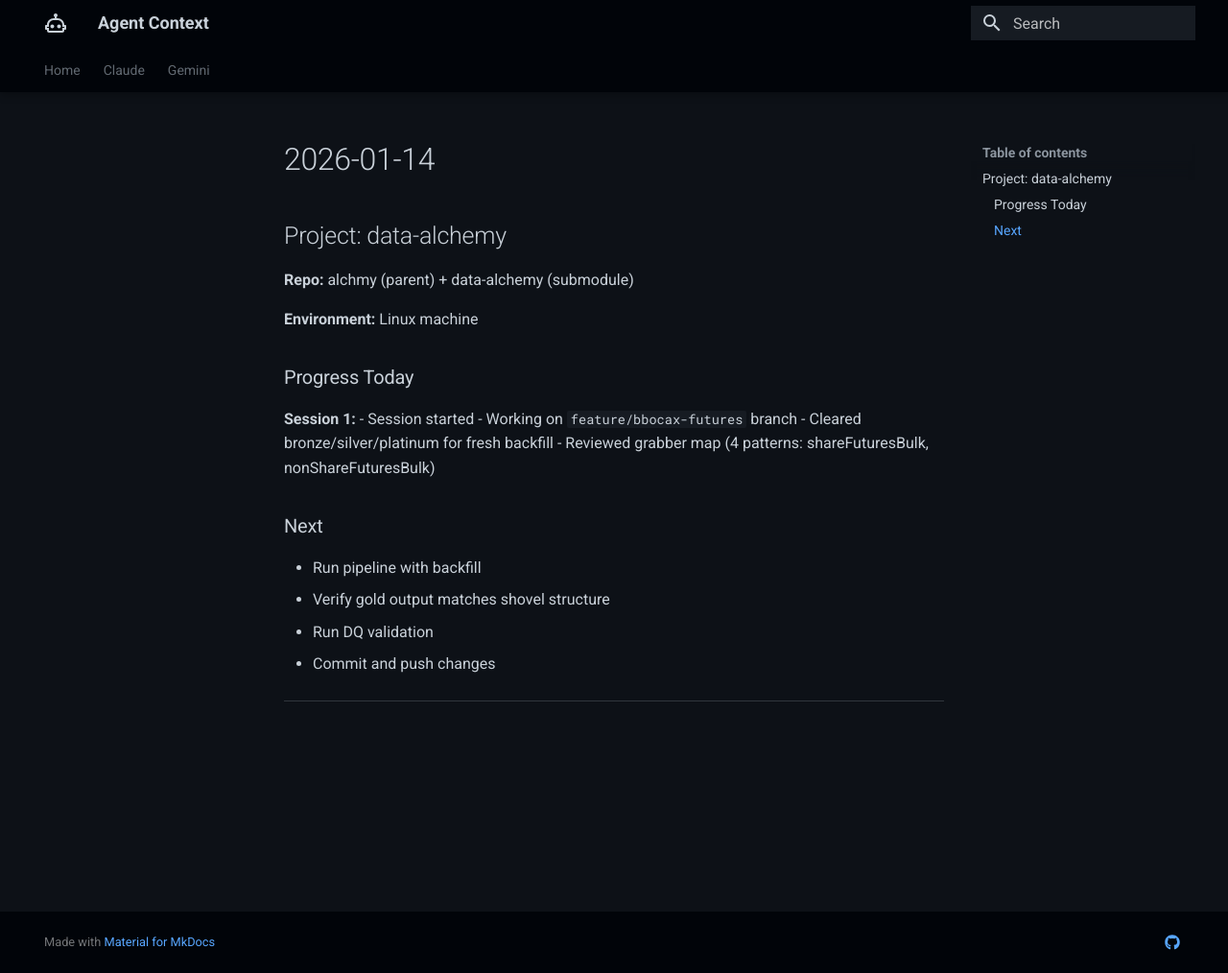
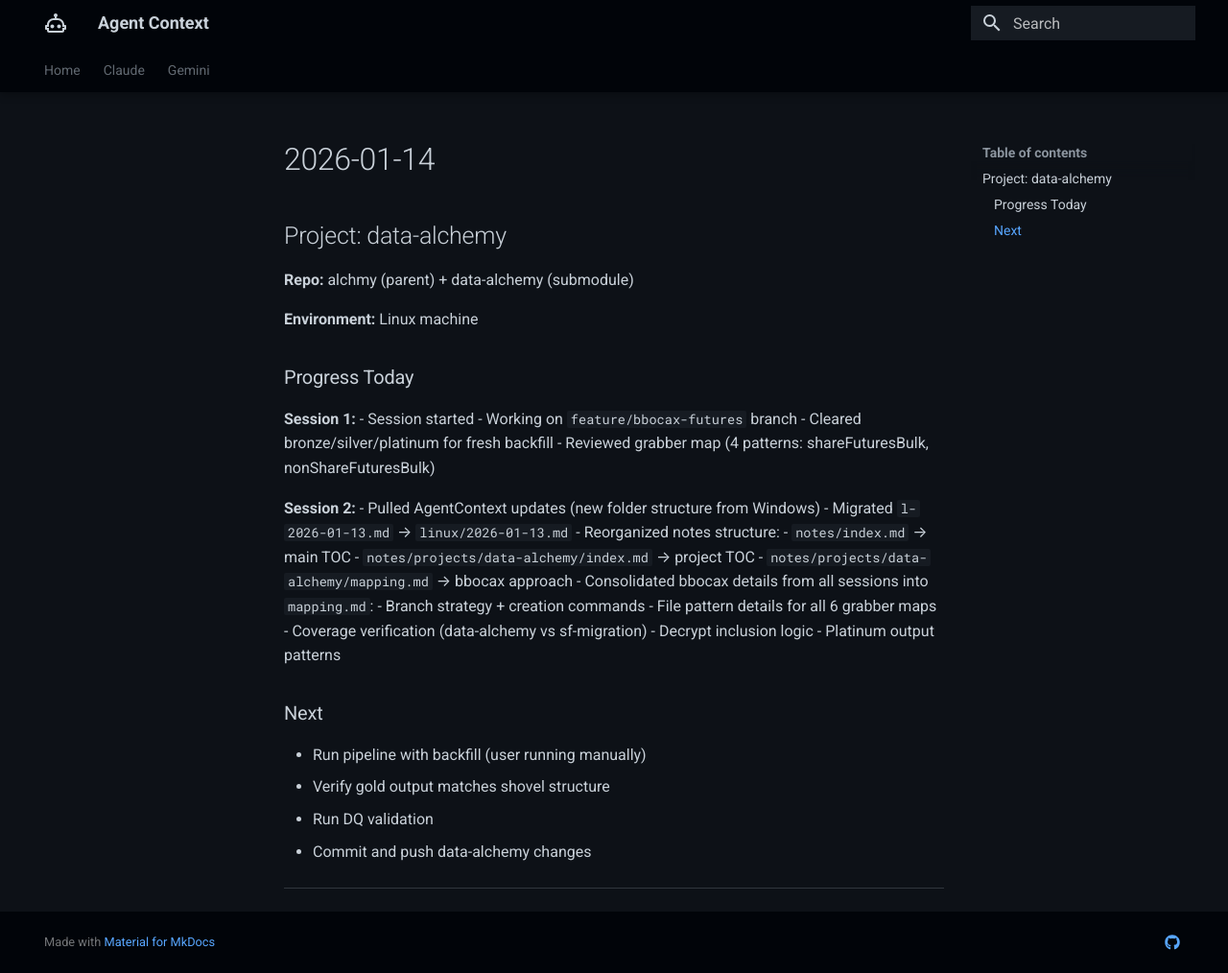
Before and after one commit to ThanuMahee12/AgentContext, an MkDocs documentation site: the page built from docs/Claude/sessions/linux/2026-01-14.md, in a window 1280 px wide and 1014 px high. Shown: the whole window at 96% size. Built offline with MkDocs 1.6.1 and Material for MkDocs 9.7.7, drawn with Linux system fonts in a browser that asks for light colours.

Commit message:
sessions: update linux 2026-01-14 with AgentContext reorg progress

```diff
--- a/docs/Claude/sessions/linux/2026-01-14.md
+++ b/docs/Claude/sessions/linux/2026-01-14.md
@@ -14,11 +14,25 @@
 - Cleared bronze/silver/platinum for fresh backfill
 - Reviewed grabber map (4 patterns: shareFuturesBulk, nonShareFuturesBulk)
 
+**Session 2:**
+- Pulled AgentContext updates (new folder structure from Windows)
+- Migrated `l-2026-01-13.md` → `linux/2026-01-13.md`
+- Reorganized notes structure:
+  - `notes/index.md` → main TOC
+  - `notes/projects/data-alchemy/index.md` → project TOC
+  - `notes/projects/data-alchemy/mapping.md` → bbocax approach
+- Consolidated bbocax details from all sessions into `mapping.md`:
+  - Branch strategy + creation commands
+  - File pattern details for all 6 grabber maps
+  - Coverage verification (data-alchemy vs sf-migration)
+  - Decrypt inclusion logic
+  - Platinum output patterns
+
 ### Next
 
-- Run pipeline with backfill
+- Run pipeline with backfill (user running manually)
 - Verify gold output matches shovel structure
 - Run DQ validation
-- Commit and push changes
+- Commit and push data-alchemy changes
 
 ---
```
